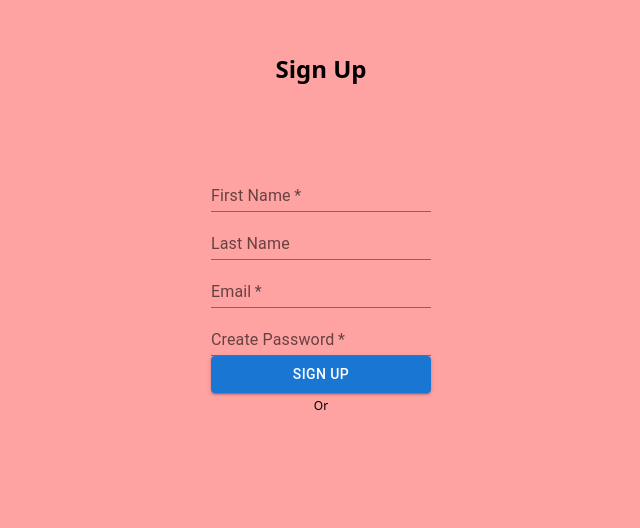
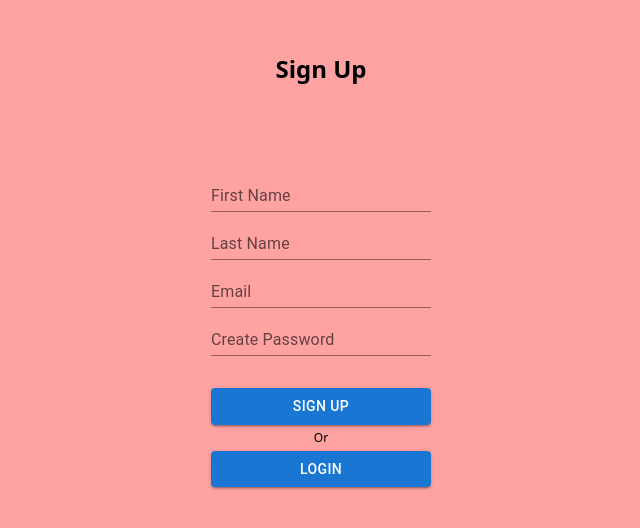
Before and after one commit to swapnilcodesit/heartsQueen, a Next.js app: page /signup in a window 1280 px wide. Shown: the part 216-744 px from the top of the page, without its empty margins (319-959 px from the left). Built offline with nearby package versions, Linux system fonts and the light colour scheme.

Commit message:
sign up done

```diff
--- a/src/app/(auth)/signup/page.js
+++ b/src/app/(auth)/signup/page.js
@@ -1,30 +1,40 @@
+"use client";
+import { onSubmit } from "@/utils/actions";
 import { Button, TextField } from "@mui/material";
-import Image from "next/image";
 import Link from "next/link";
+import { useActionState } from "react";
 
 export default function Home() {
-  async function onSubmit(formData) {
-    "use server";
-    console.log("checlk form", formData);
+  const [state, formAction, isPending] = useActionState(onSubmit, {
+    error: {},
+    values:{
+      fName:"",
+      lName:"",
+      email:"",
+      pass:"",
+      user:""
+    }
+  });
 
-    const fName = formData.get("fName");
-    console.log("checlk e", fName);
-  }
+  console.log("check state" , state , isPending)
 
   return (
-    <div className="flex flex-col gap-8">
-      <form action={onSubmit}>
+    <form action={formAction}>
+      <div className="flex flex-col gap-8">
         <div>
           <div>
             {" "}
             <TextField
-              required
+              // required
               type="text"
               id="standard-basic"
               name="fName"
               label="First Name"
               variant="standard"
             />
+           {
+            state?.errors?.fName && <p className="text-red-600 text-[12px]">{state?.errors?.fName}</p>
+           }
           </div>
           <div>
             {" "}
@@ -35,21 +45,25 @@ export default function Home() {
               label="Last Name"
               variant="standard"
             />
+
           </div>
           <div>
             {" "}
             <TextField
-              required
+              // required
               id="standard-basic"
               type="text"
               name="email"
               label="Email"
               variant="standard"
             />
+            {
+            state?.errors?.email && <p className="text-red-600 text-[12px]">{state?.errors?.email}</p>
+           }
           </div>
           <div>
             <TextField
-              required
+              // required
               id="standard-password-input"
               name="pass"
               label="Create Password"
@@ -57,19 +71,30 @@ export default function Home() {
               autoComplete="current-password"
               variant="standard"
             />
+            {
+            state?.errors?.pass && <p className="text-red-600 text-[12px]">{state?.errors?.pass}</p>
+           }
           </div>
         </div>
 
         <div>
           <div className="flex flex-col gap-1">
             <div>
-              <Button type="submit" className="w-[100%]" variant="contained">
+              <Button
+                disabled={isPending}
+                type="submit"
+                className="w-[100%]"
+                variant="contained"
+              >
                 Sign Up
               </Button>
+              {
+                state.errors?.user &&  <p className="text-red-600 text-[12px]">{state?.errors?.user}</p>
+              }
             </div>
             <div className="text-center text-[12px]">Or</div>
 
-            {/* <div>
+            <div>
               <Button
                 component={Link}
                 href="/login"
@@ -78,10 +103,10 @@ export default function Home() {
               >
                 Login
               </Button>
-            </div> */}
+            </div>
           </div>
         </div>
-      </form>
-    </div>
+      </div>
+    </form>
   );
 }
--- a/src/lib/firebase.js
+++ b/src/lib/firebase.js
@@ -1,6 +1,6 @@
 // Import the functions you need from the SDKs you need
 import { initializeApp } from "firebase/app";
-import { getAnalytics, getAuth } from "firebase/analytics";
+import {  getAuth } from "firebase/auth";
 // TODO: Add SDKs for Firebase products that you want to use
 // https://firebase.google.com/docs/web/setup#available-libraries
 
@@ -19,5 +19,5 @@ const firebaseConfig = {
 // Initialize Firebase
 const app = initializeApp(firebaseConfig);
 //const analytics = getAnalytics(app);
-export const auth = getAuth();
+export const auth = getAuth(app);
 export default app;
--- /dev/null
+++ b/src/utils/actions.js
@@ -0,0 +1,35 @@
+"use server";
+
+import { auth } from "@/lib/firebase";
+import { createUserWithEmailAndPassword } from "firebase/auth";
+
+export async function onSubmit(prevState, formData) {
+  debugger;
+  const fName = formData.get("fName");
+  const lName = formData.get("lName");
+  const email = formData.get("email");
+  const pass = formData.get("pass");
+
+  const errors = {};
+
+  if (!fName) errors.fName = "First Name is Required";
+  if (!email) errors.email = "Email is Required";
+  if (!pass) errors.pass = "Password is Required";
+
+  if (Object.keys(errors).length) {
+    return { errors };
+  } else {
+    try {
+      await createUserWithEmailAndPassword(auth, email, pass);
+      const user = auth.currentUser;
+      return {
+        errors: {},
+        values: { user },
+      };
+    } catch {
+      return {
+        errors: { user: "Login Faild" },
+      };
+    }
+  }
+}
```
